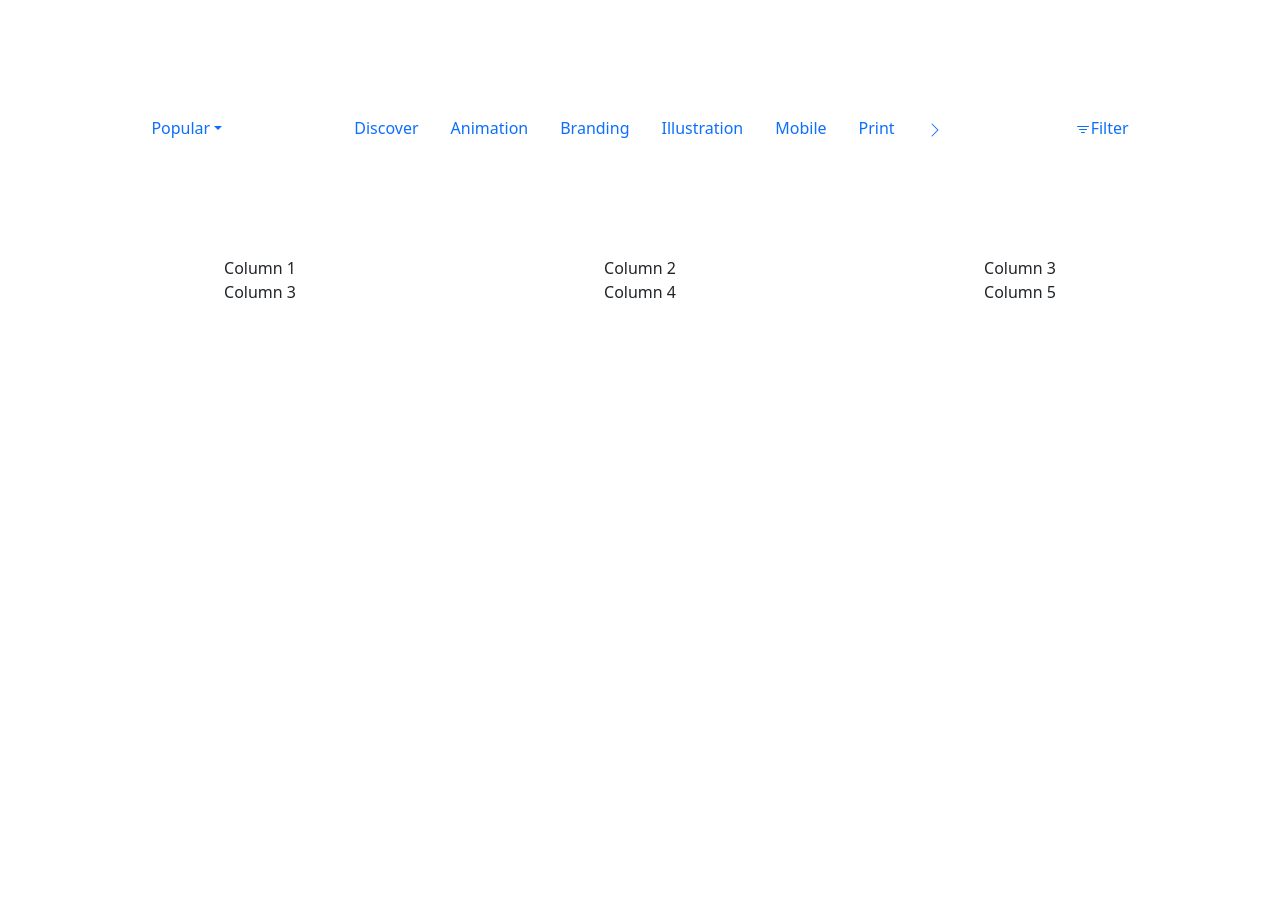
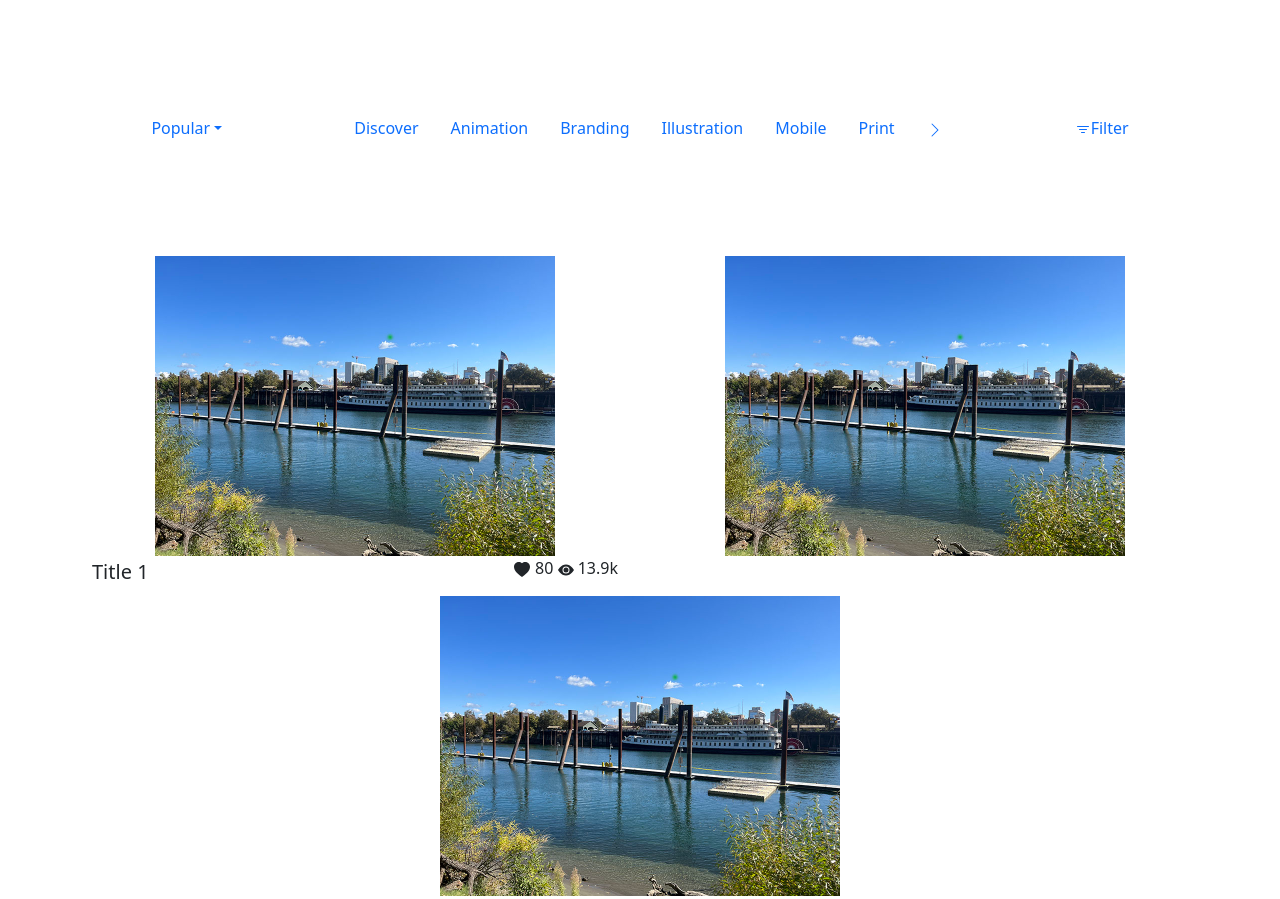
Before and after one commit to JustinRucinski/C7-Boostrap, a plain HTML site: page index.html in a window 1280 px wide. Shown: the top 899 px of the page. Before the commit the page ends 800 px from the top, so only its background shows below. Drawn offline with nearby package versions, Linux system fonts and the light colour scheme.

Commit message:
added text to photo grid

```diff
--- a/index.html
+++ b/index.html
@@ -89,27 +89,45 @@
     </ul>
 </nav>
 
-<div class="container text-center" style="margin-top: 100px">
-  <div class="row">
+<div class="container" style="margin-top: 100px; margin-bottom: 100px;">
+  <div class="row" style="margin-bottom: 50px;">
+
     <div class="col">
-      Column 1
+
+      <img src="testimage1.jpg" class="mx-auto d-block" alt=""  width="400">
+
+      <div class="d-flex justify-content-between align-items-center">
+
+        <div class="text-left" style="margin-left: 10px;"><h5>Title 1</h5></div>
+
+        <div class="text-right"><p style="margin-right: 10px"><svg xmlns="http://www.w3.org/2000/svg" width="16" height="16" fill="currentColor" class="bi bi-heart-fill" viewBox="0 0 16 16" style="margin-right: 5px;">
+          <path fill-rule="evenodd" d="M8 1.314C12.438-3.248 23.534 4.735 8 15-7.534 4.736 3.562-3.248 8 1.314"/>
+        </svg>80 <svg xmlns="http://www.w3.org/2000/svg" width="16" height="16" fill="currentColor" class="bi bi-eye-fill" viewBox="0 0 16 16" style="margin-right: 0px;">
+          <path d="M10.5 8a2.5 2.5 0 1 1-5 0 2.5 2.5 0 0 1 5 0"/>
+          <path d="M0 8s3-5.5 8-5.5S16 8 16 8s-3 5.5-8 5.5S0 8 0 8m8 3.5a3.5 3.5 0 1 0 0-7 3.5 3.5 0 0 0 0 7"/>
+        </svg> 13.9k</p></div>
+
+      </div>
     </div>
+
     <div class="col">
-      Column 2
+      <img src="testimage1.jpg" class="mx-auto d-block" alt="" width="400">
     </div>
+
     <div class="col">
-      Column 3
+      <img src="testimage1.jpg" class="mx-auto d-block" alt="" width="400">
     </div>
+
   </div>
   <div class="row">
     <div class="col">
-      Column 3
+      <img src="testimage1.jpg" class="mx-auto d-block" alt="" width="400">
     </div>
     <div class="col">
-      Column 4
+      <img src="testimage1.jpg" class="mx-auto d-block" alt="" width="400">
     </div>
     <div class="col">
-      Column 5
+      <img src="testimage1.jpg" class="mx-auto d-block" alt="" width="400">
     </div>
   </div>
 </div>
--- a/style.css
+++ b/style.css
@@ -0,0 +1,3 @@
+.body {
+    padding: 100px;
+}
```
Also changed, not shown: testimage1.jpg (added).
